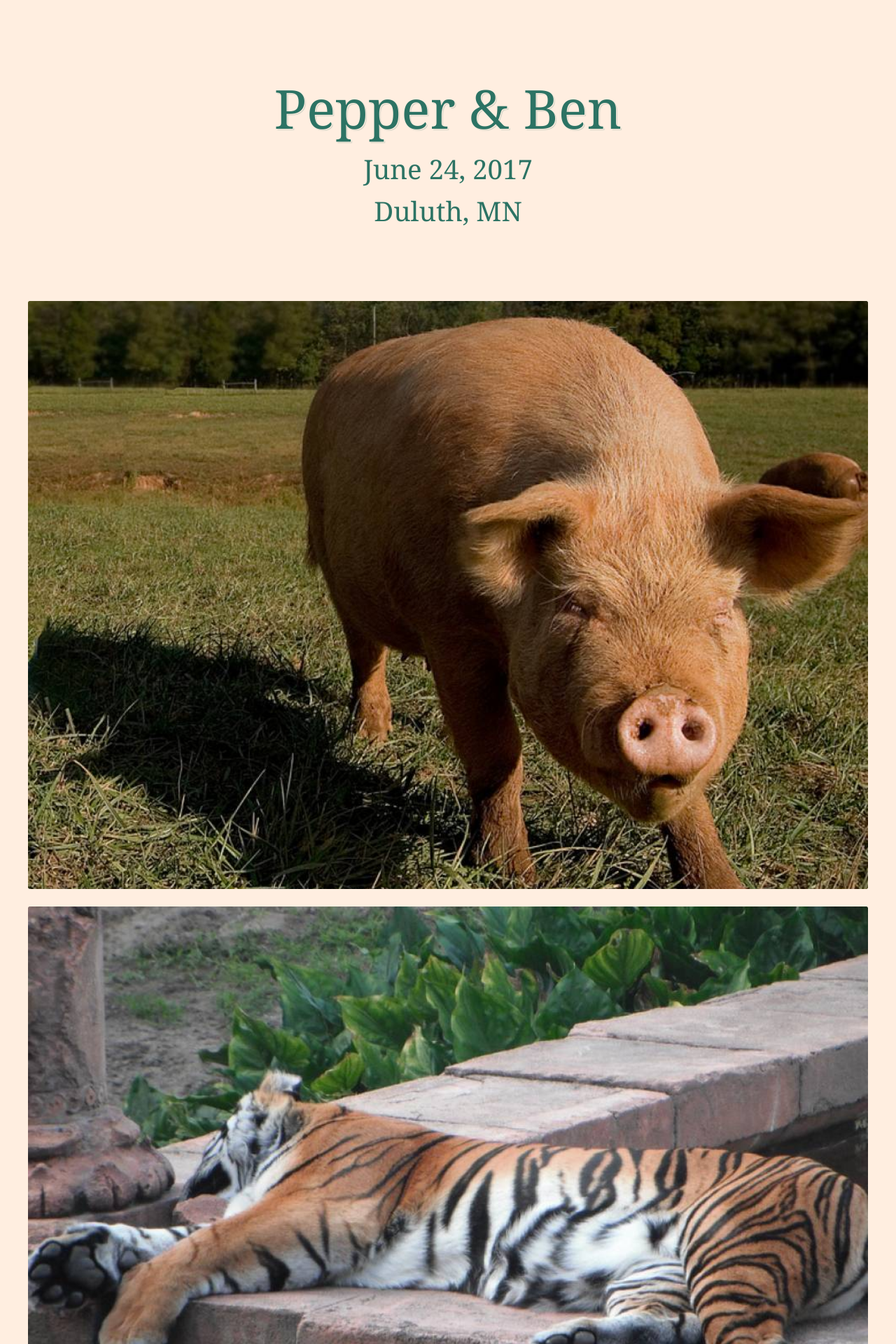
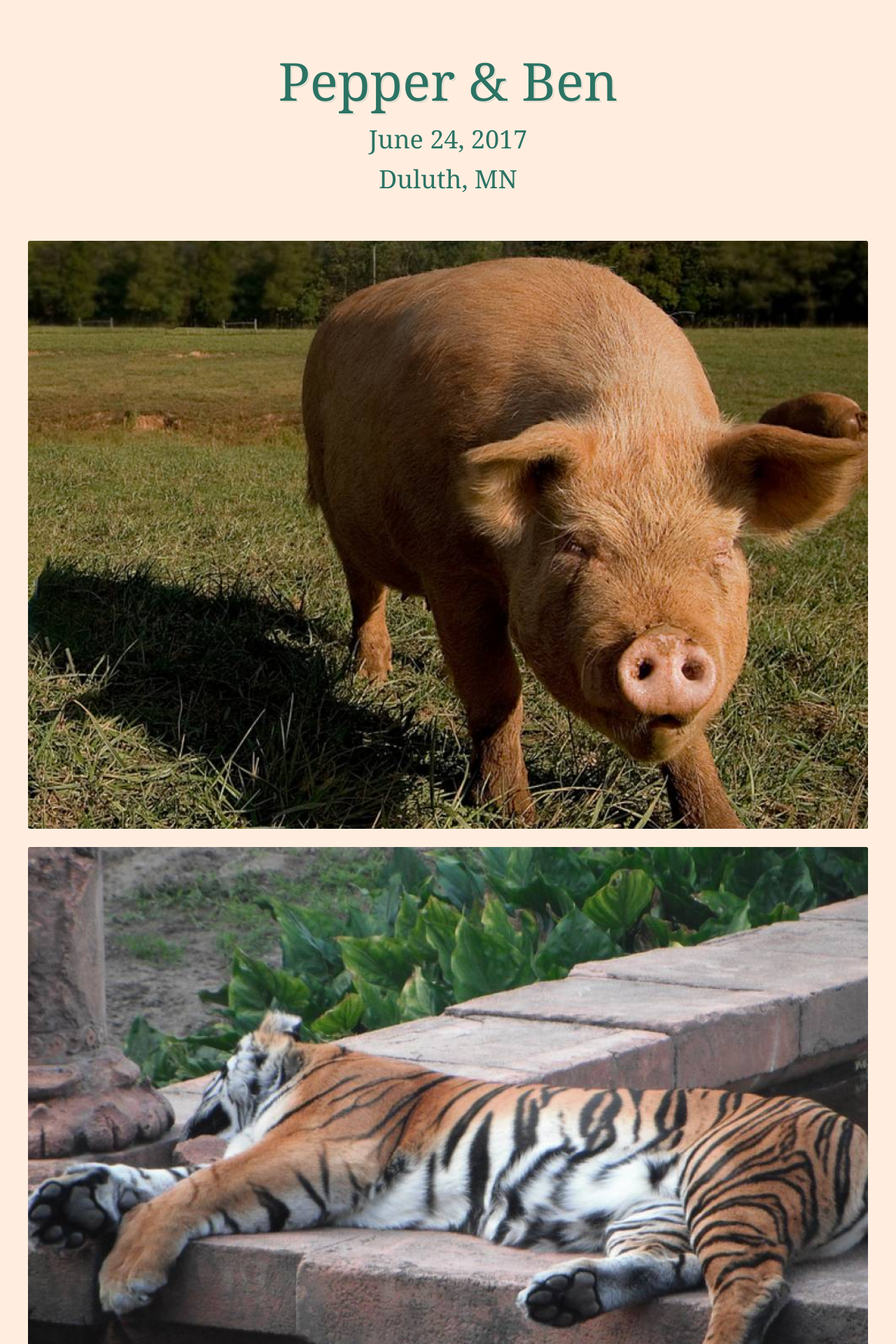
Before and after one commit to lemonparty/pepper-and-ben, a Flask app: page / in a window 1280 px wide. Shown: the top 1920 px of the page at 70% size. Run offline with Flask 2, Linux system fonts and the light colour scheme; some libraries are stand-ins or nearby versions; some web fonts are replaced.

Commit message:
adjust font size and colors

```diff
--- a/src/app.scss
+++ b/src/app.scss
@@ -8,8 +8,8 @@ $br: 2px;
 $bg: #FFEEE0;
 $text: #2c7364;
 
-$loader-bg: #999;
-$loader-fg: #666;
+$loader-bg: mix($bg, #000, 80%);
+$loader-fg: mix($bg, #000, 60%);
 $loader-size: 30px;
 
 
@@ -43,7 +43,7 @@ body {
 .content {
 	width: 96vw;
 	max-width: $width;
-	margin: 8vw auto;
+	margin: 5vw auto;
 
 	&-header,
 	&-subheader {
@@ -64,6 +64,10 @@ body {
 			margin: 0;
 			font-size: 36px;
 		}
+
+		@media (min-width: 1250px) {
+			font-size: 75px;
+		}
 	}
 
 	&-subheader {
@@ -72,6 +76,10 @@ body {
 		@media (max-width: 700px) {
 			margin: 0;
 			font-size: 20px;
+		}
+
+		@media (min-width: 1250px) {
+			font-size: 36px;
 		}
 	}
 }
--- a/static/app.css
+++ b/static/app.css
@@ -21,7 +21,7 @@ body {
 .content {
   width: 96vw;
   max-width: 1200px;
-  margin: 8vw auto; }
+  margin: 5vw auto; }
   .content-header, .content-subheader {
     display: block;
     width: 100%;
@@ -34,12 +34,18 @@ body {
       .content-header {
         margin: 0;
         font-size: 36px; } }
+    @media (min-width: 1250px) {
+      .content-header {
+        font-size: 75px; } }
   .content-subheader {
     font-size: 3vw; }
     @media (max-width: 700px) {
       .content-subheader {
         margin: 0;
         font-size: 20px; } }
+    @media (min-width: 1250px) {
+      .content-subheader {
+        font-size: 36px; } }
 
 .photos::after {
   clear: both;
@@ -63,8 +69,8 @@ body {
     margin-left: -15px;
     width: 30px;
     height: 30px;
-    border: 6px solid #999;
-    border-bottom-color: #666;
+    border: 6px solid #ccbeb3;
+    border-bottom-color: #998f86;
     border-radius: 50%;
     -webkit-animation: spin 3000ms linear infinite;
     -moz-animation: spin 3000ms linear infinite;
```
